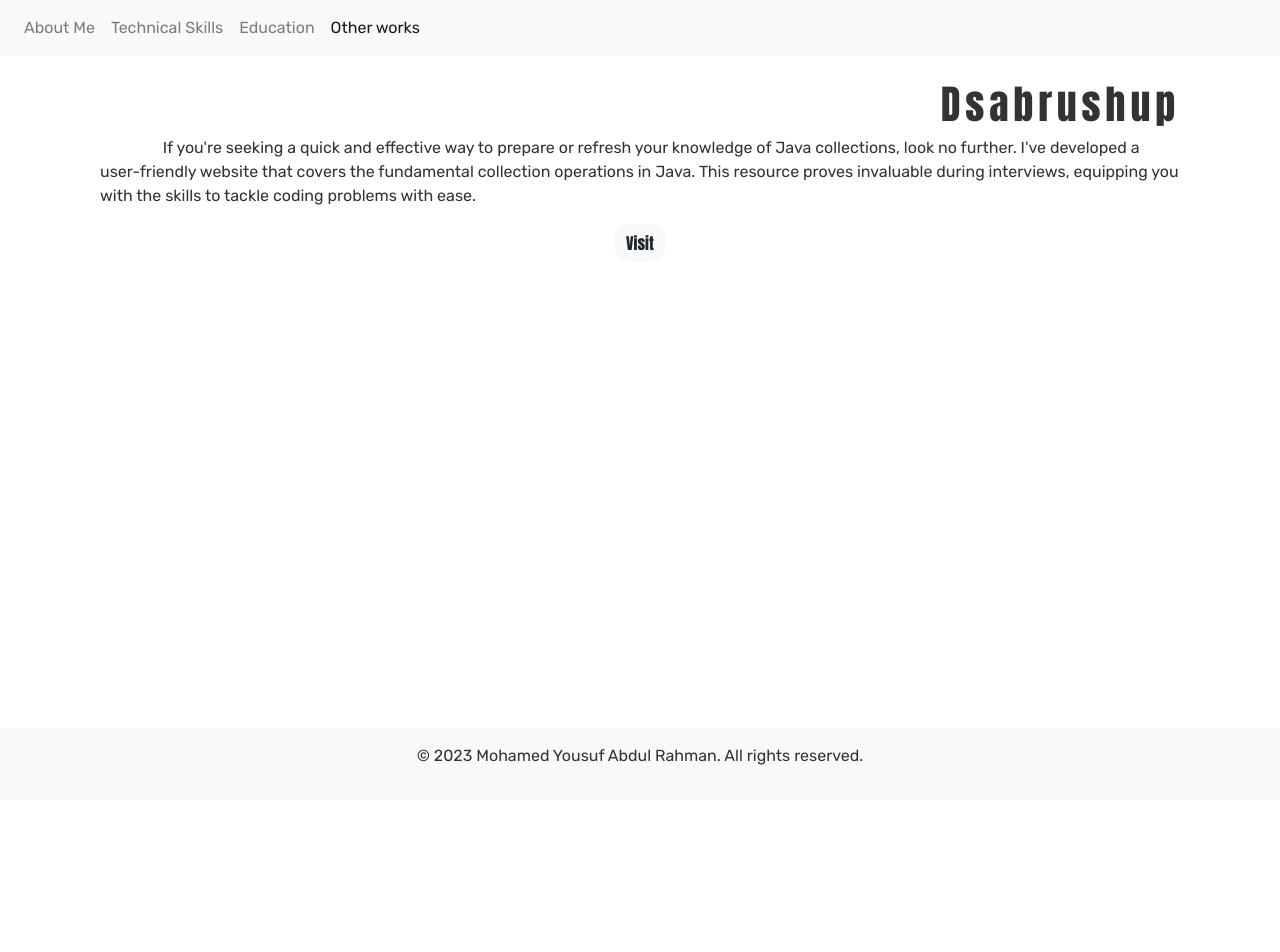
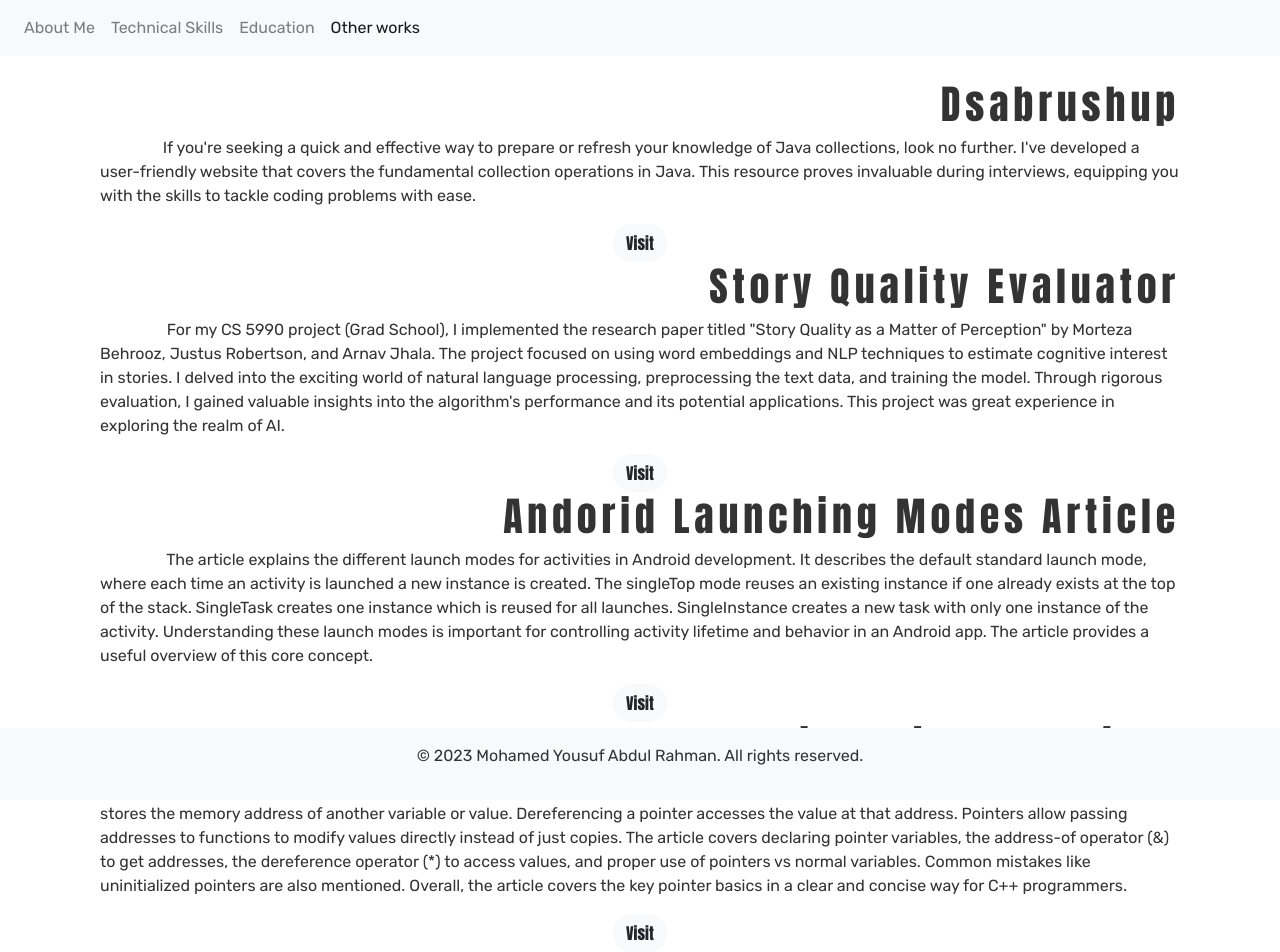
Before and after one commit to yousuf1997/devsite, an Angular app: page /others in a window 1280 px wide. Shown: the top 952 px of the page. Before the commit the page ends 800 px from the top, so only its background shows below. Built offline with nearby package versions, Linux system fonts and the light colour scheme.

Commit message:
added more section

```diff
--- a/src/app/about-me/about-me.component.html
+++ b/src/app/about-me/about-me.component.html
@@ -23,7 +23,8 @@
       <div class="row text-center">
         <div class="col">
             <a href="https://www.linkedin.com/in/mohamed-yousuf-abdul-rahman-5a3669111/"  target="_blank"><img height="50px" width="50px" src="../../assets/images/linkedin.png" alt=""></a>
+            <a href="https://github.com/yousuf1997"  target="_blank"><img height="50px" width="50px" src="../../assets/images/icons8-github-50.png" alt=""></a>
             <a href="mailto: mohamedyousuf@gmail.com"  target="_blank"><img height="50px" width="50px" src="../../assets/images/gmail.png" alt=""></a>
-        </div>
+          </div>
       </div>
 </div>
--- a/src/app/experience/experience.component.html
+++ b/src/app/experience/experience.component.html
@@ -92,6 +92,10 @@
             <img height="50px" width="50px" src="../../assets/images/icons8-testing-50.png" alt="">
             <p>Junit</p>
         </div>
+        <div class="col-md-3">
+            <img height="50px" width="50px" src="../../assets/images/icons8-bootstrap-96.png" alt="">
+            <p>Bootstrap</p>
+        </div>
 
     </div>
     <hr>
--- a/src/app/others/others.component.html
+++ b/src/app/others/others.component.html
@@ -15,4 +15,63 @@
                 <button type="button" class="btn btn-light" onclick="window.location='https://dsabrushup.netlify.app/';" style="border-radius: 1.7em;">Visit</button>
             </div>
         </div>
+
+          <div class="row">
+            <div class="col">
+                <h1 style="letter-spacing: .3rem; float: right; font-size: 2.5em;">Story Quality Evaluator</h1>
+            </div>
+            </div>
+            <div class="row">
+                <div class="col">
+                    <p>&nbsp;&nbsp;&nbsp;&nbsp;&nbsp;&nbsp;&nbsp;&nbsp;&nbsp;&nbsp;&nbsp;&nbsp;&nbsp;&nbsp;&nbsp;&nbsp;
+                        For my CS 5990 project (Grad School), I implemented the research paper titled "Story Quality as a Matter of Perception" by Morteza Behrooz, Justus Robertson, and Arnav Jhala.
+                         The project focused on using word embeddings and NLP techniques to estimate cognitive interest in stories.
+                         I delved into the exciting world of natural language processing, preprocessing the text data, and training the model.
+                         Through rigorous evaluation, I gained valuable insights into the algorithm's performance and its potential applications.
+                         This project was great experience in exploring the realm of AI.
+                        </p>
+                </div>
+            </div>
+            <div class="row">
+                <div class="col text-center">
+                    <button type="button" class="btn btn-light" onclick="window.location='https://github.com/yousuf1997/CS-5990-Term-Project';" style="border-radius: 1.7em;">Visit</button>
+                </div>
+            </div>
+
+            <div class="row">
+                <div class="col">
+                    <h1 style="letter-spacing: .3rem; float: right; font-size: 2.5em;">Andorid Launching Modes Article</h1>
+                </div>
+                </div>
+                <div class="row">
+                    <div class="col">
+                        <p>&nbsp;&nbsp;&nbsp;&nbsp;&nbsp;&nbsp;&nbsp;&nbsp;&nbsp;&nbsp;&nbsp;&nbsp;&nbsp;&nbsp;&nbsp;&nbsp;
+                            The article explains the different launch modes for activities in Android development. It describes the default standard launch mode, where each time an activity is launched a new instance is created. The singleTop mode reuses an existing instance if one already exists at the top of the stack. SingleTask creates one instance which is reused for all launches. SingleInstance creates a new task with only one instance of the activity. Understanding these launch modes is important for controlling activity lifetime and behavior in an Android app. The article provides a useful overview of this core concept.
+                            </p>
+                    </div>
+                </div>
+                <div class="row">
+                    <div class="col text-center">
+                        <button type="button" class="btn btn-light" onclick="window.location='https://mohamedyousufmo.medium.com/understand-android-activity-launch-mode-c21fcecf04b8';" style="border-radius: 1.7em;">Visit</button>
+                    </div>
+                </div>
+
+
+                <div class="row">
+                    <div class="col">
+                        <h1 style="letter-spacing: .3rem; float: right; font-size: 2.5em;">Pointer in C++ Article</h1>
+                    </div>
+                    </div>
+                    <div class="row">
+                        <div class="col">
+                            <p>&nbsp;&nbsp;&nbsp;&nbsp;&nbsp;&nbsp;&nbsp;&nbsp;&nbsp;&nbsp;&nbsp;&nbsp;&nbsp;&nbsp;&nbsp;&nbsp;
+                                The article provides a good introduction to pointers, a fundamental concept in C programming. It explains that a pointer is a variable that stores the memory address of another variable or value. Dereferencing a pointer accesses the value at that address. Pointers allow passing addresses to functions to modify values directly instead of just copies. The article covers declaring pointer variables, the address-of operator (&) to get addresses, the dereference operator (*) to access values, and proper use of pointers vs normal variables. Common mistakes like uninitialized pointers are also mentioned. Overall, the article covers the key pointer basics in a clear and concise way for C++ programmers.
+                            </p>
+                        </div>
+                    </div>
+                    <div class="row">
+                        <div class="col text-center">
+                            <button type="button" class="btn btn-light" onclick="window.location='https://mohamedyousufmo.medium.com/understand-pointer-in-c-bfd0c34f2d5f';" style="border-radius: 1.7em;">Visit</button>
+                        </div>
+                    </div>
 </div>
```
Also changed, not shown: src/assets/images/icons8-bootstrap-96.png (added).
